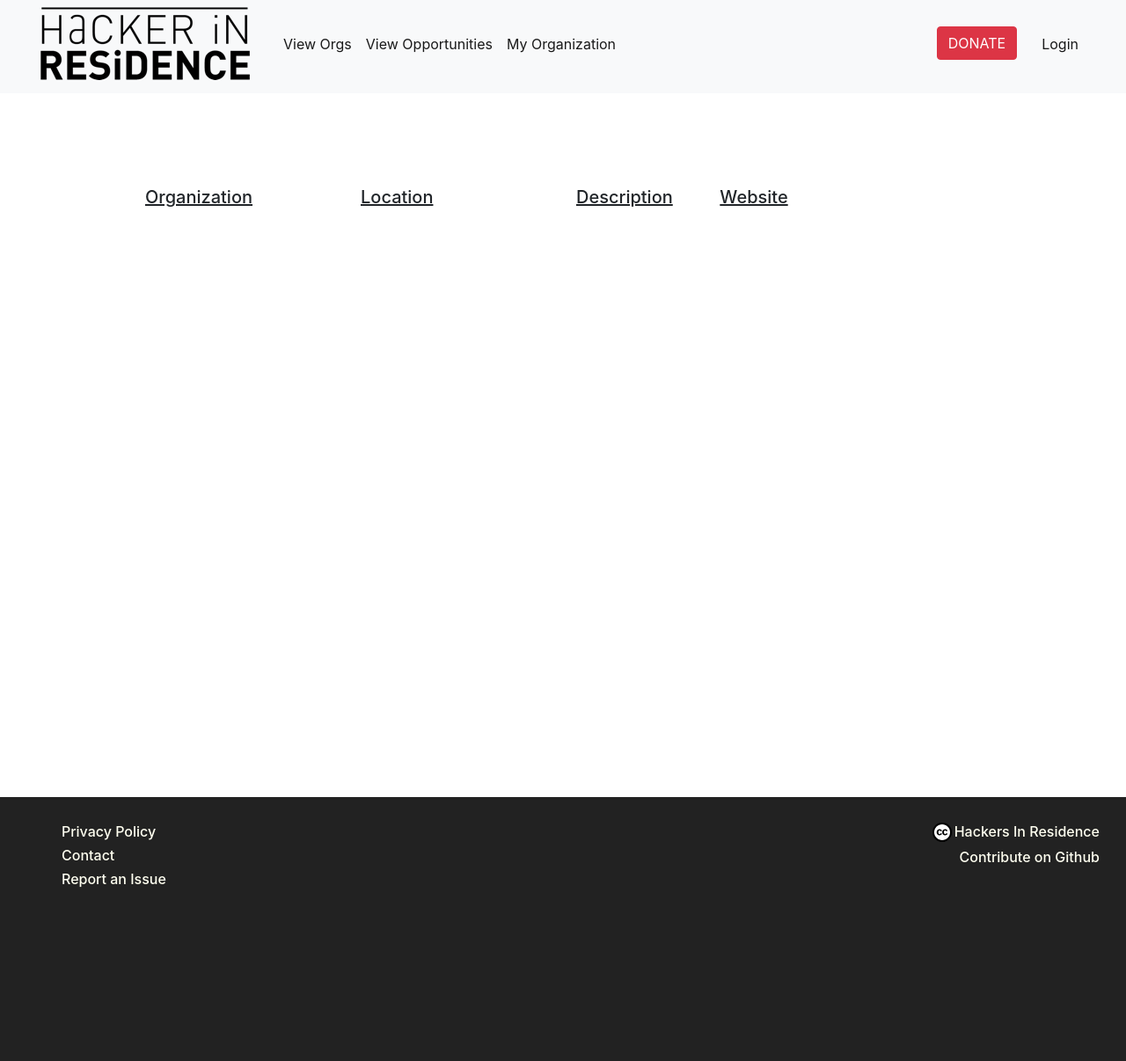
After one commit to noisebridge/hackersinresidence, a Django app: template hackersinresidence/webapp/templates/pages/view_orgs.html in a window 1280 px wide. The commit adds this page. Shown: the whole page at 88% size. Run offline with Django 3.2, Linux system fonts and the light colour scheme; the template is opened without the code that fills it, so the values that code supplies are empty; some libraries are stand-ins or nearby versions.

Commit message:
Added view orgs

```diff
--- /dev/null
+++ b/hackersinresidence/webapp/templates/pages/view_orgs.html
@@ -0,0 +1,83 @@
+{# from: default content page #}
+{# great for styling a simple section of content #}
+{% extends "default-content.html" %}
+{% load staticfiles %}
+
+{% block inlinecss %}
+<style type="text/css">
+  .view-opportunity-header {
+    padding: 0 0 10px 0;
+    text-align: center;
+  }
+  .view-opportunity {
+    padding: 0 0 30px 0;
+    text-align: center;
+  }
+  .view-opportunity h5 {
+    text-decoration: underline;
+  }
+  .view-opportunity-header h5 {
+    text-decoration: underline;
+  }
+  .first-content {
+    padding: 30px 0;
+  }
+  .second-content {
+    padding: 30px 0;
+  }
+  .header-link {
+    color: black !important;
+  }
+</style>
+{% endblock inlinecss %}
+
+{% block title %}Opportunities{% endblock title %}
+
+{# this exists within the bootstrap grid as "offset-sm-2 col-sm-8" #}
+{% block defaultpage %}
+
+  <div class="row first-content">
+    <div class="col-sm-12">
+      <p>
+    </div>
+  </div>
+
+  <div class="row view-opportunity-header">
+    <div class="col-sm-3 text-left">
+      <h5>Organization</h5>
+    </div>
+    <div class="col-sm-3 text-left">
+      <h5>Location</h5>
+    </div>
+    <div class="col-sm-2 text-left">
+      <h5>Description</h5>
+      <a class="header-link" href="/opportunities/by_org"><h5></h5></a>
+    </div>
+    <div class="col-sm-2 text-left">
+      <h5>Website</h5>
+    </div>
+    <div class="col-sm-2 text-left">
+      <h5></h5>
+    </div>
+  </div>
+  {% for organization in organizations %}
+  <div class="row view-opportunity">
+    <div class="col-sm-3 text-left">
+      {{ organization.title }}
+    </div>
+    <div class="col-sm-3 text-left">
+      {{ organization.location_city }}, {{ organization.location_country }}
+    </div>
+    <div class="col-sm-2 text-left">
+      {{ organization.description }}
+    </div>
+    <div class="col-sm-2 text-left">
+      <a href="{{ organization.link_to_organization }}">{{ organization.link_to_organization }}</a>
+    </div>
+    <div class="col-sm-2 text-left">
+    </div>
+  </div>
+  {% endfor %}
+
+
+{% endblock defaultpage %}
--- a/hackersinresidence/webapp/templates/sections/header.html
+++ b/hackersinresidence/webapp/templates/sections/header.html
@@ -17,6 +17,9 @@
         <a class="nav-link" href="/">Home<span class="sr-only">(current)</span></a>
       </li>
       -->
+      <li class="nav-item active">
+        <a class="nav-link" href="/orgs/">View Orgs</a>
+      </li>
       <li class="nav-item active">
         <a class="nav-link" href="/opportunities/">View Opportunities</a>
       </li>
--- a/hackersinresidence/webapp/urls.py
+++ b/hackersinresidence/webapp/urls.py
@@ -5,6 +5,7 @@ from . import views
 urlpatterns = [
     url(r'^$', views.index, name='index'),
     url(r'^opportunities/$', views.opportunities, name='opportunities'),
+    url(r'^orgs/$', views.view_organizations, name='organizations'),
     # ?P regex extension available in re docs: https://docs.python.org/2/library/re.html
     url(r'^opportunity/(?P<opportunity_id>[0-9]+)/$', views.view_opportunity, name='view_opportunity'),
     url(r'^opportunities/(?P<opportunity_order>.+)/$', views.opportunities, name='opportunities'),
```
Also changed, not shown: hackersinresidence/webapp/views.py (+7 -0 lines).
